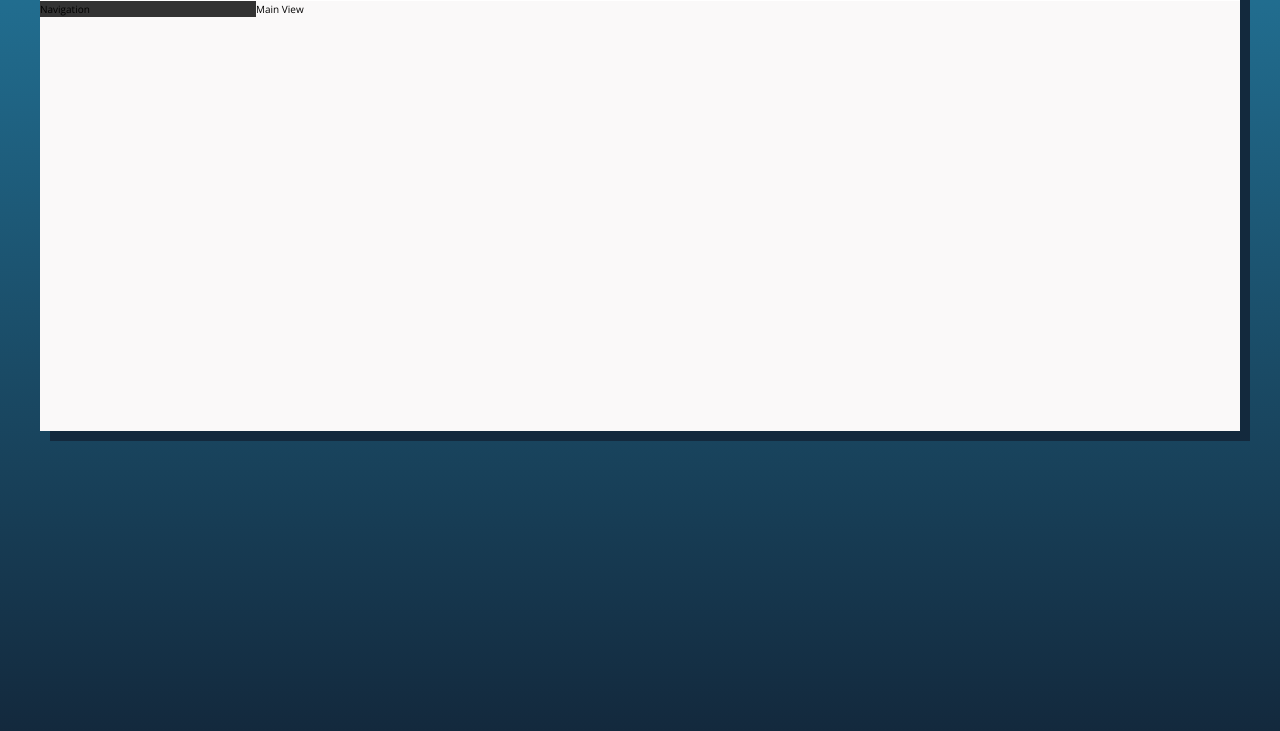
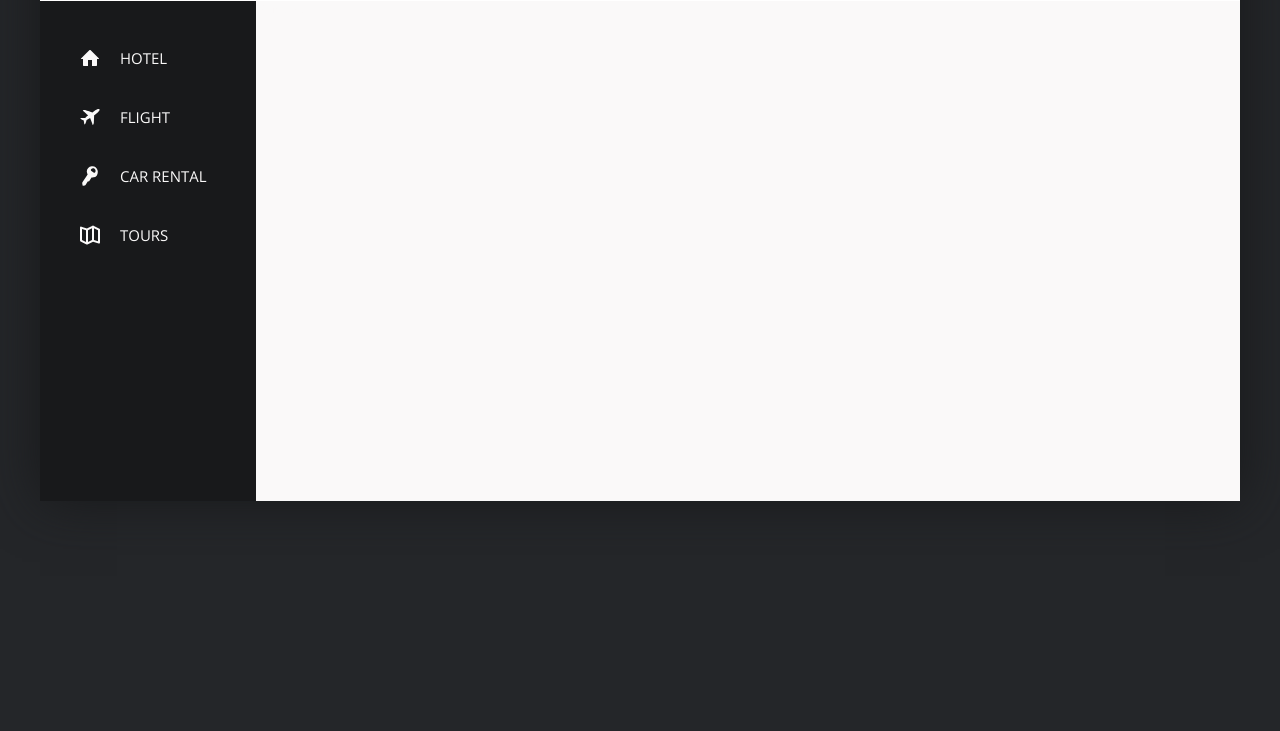
Before and after one commit to catalinpit/trillo, a website: page index.html in a window 1280 px wide. Shown: the part 149-880 px from the top of the page. Drawn offline with nearby package versions, Linux system fonts and the light colour scheme.

Commit message:
Finished sidebar

```diff
--- a/index.html
+++ b/index.html
@@ -46,7 +46,43 @@
             </header>
             <div class="content">
                 <nav class="sidebar">
-                    Navigation
+                    <ul class="side-navigation">
+                        <li class="side-navigation__item">
+                            <a href="#" class="side-navigation__link">
+                                <svg class="side-navigation__icon">
+                                    <use xlink:href="./img/sprite.svg#icon-home"></use>
+                                </svg>
+                                <span>Hotel</span>
+                            </a>
+                        </li>
+
+                        <li class="side-navigation__item">
+                            <a href="#" class="side-navigation__link">
+                                <svg class="side-navigation__icon">
+                                    <use xlink:href="./img/sprite.svg#icon-aircraft"></use>
+                                </svg>
+                                <span>Flight</span>
+                            </a>
+                        </li>
+
+                        <li class="side-navigation__item">
+                            <a href="#" class="side-navigation__link">
+                                <svg class="side-navigation__icon">
+                                    <use xlink:href="./img/sprite.svg#icon-key"></use>
+                                </svg>
+                                <span>Car rental</span>
+                            </a>
+                        </li>
+
+                        <li class="side-navigation__item">
+                            <a href="#" class="side-navigation__link">
+                                <svg class="side-navigation__icon">
+                                    <use xlink:href="./img/sprite.svg#icon-map"></use>
+                                </svg>
+                                <span>Tours</span>
+                            </a>
+                        </li>
+                    </ul>
                 </nav>
                 <main class="main-view">
                     Main View
--- a/sass/_base.scss
+++ b/sass/_base.scss
@@ -18,9 +18,9 @@ Grey dark 3: #999
 
 /* CSS (NOT SASS) variables */
 :root {
-    --color-primary: #006494;
-    --color-primary-light: #247ba0;
-    --color-primary-dark: #13293d;
+    --color-primary: #242629;
+    --color-primary-light: #484c52;
+    --color-primary-dark: #18191b;
     --color-grey-light-1: #faf9f9;
     --color-grey-light-2: #f4f2f2;
     --color-grey-light-3: #f0eeee;
@@ -28,6 +28,10 @@ Grey dark 3: #999
     --color-grey-dark-1: #333;
     --color-grey-dark-2: #777;
     --color-grey-dark-3: #999;
+
+    --color-container: #faf9f9;
+
+    --hover-color: #7f5af0;
 
     --box-shadow-dark: 0 2rem 6rem rgba(0,0,0,0.3);
 }
@@ -55,9 +59,6 @@ body {
     font-family: 'Open Sans', sans-serif;
     font-weight: 400;
     line-height: 1.6;
-    background-image: linear-gradient(to bottom, var(--color-primary-light), var(--color-primary-dark));
-    background-size: cover;
-    background-repeat: no-repeat;
 
     min-height: 100vh;
 }
--- a/sass/_components.scss
+++ b/sass/_components.scss
@@ -68,7 +68,7 @@
     &__icon {
         height: 2rem;
         width: 2rem;
-        fill: var(--color-primary-light);
+        fill: var(--color-grey-dark-1);
     }
 }
 
@@ -97,7 +97,7 @@
     &__icon {
         height: 2.5rem;
         width: 2.5rem;
-        fill: var(--color-primary-light);
+        fill: var(--color-grey-dark-1);
     }
 
     &__user-img {
@@ -107,3 +107,59 @@
         margin-right: 1rem;
     }
 }
+
+.side-navigation {
+    font-size: 1.5rem;
+    list-style: none;
+    margin-top: 3rem;
+
+    &__item {
+        position: relative;
+
+        &:not(:last-child) {
+            margin-bottom: .5rem;
+        }
+    }
+
+    &__item::before {
+        content: "";
+        position: absolute;
+        top: 0;
+        left: 0;
+        height: 100%;
+        width: 3px;
+        background-color: var(--hover-color);
+        transform: scaleY(0);
+        transition: transform .3s, width .4s cubic-bezier(1,0,0,1) .3s, background-color .2s;
+    }
+
+    &__item:hover::before {
+        transform: scaleY(1);
+        width: 100%;
+    }
+
+    &__link:link,
+    &__link:visited {
+        color: var(--color-grey-light-1);
+        text-decoration: none;
+        text-transform: uppercase;
+        display: block;
+        padding: 1.5rem 4rem;
+        /*
+            So the text appears on top of the purple hover
+        */
+        position: relative;
+        z-index: 10;
+
+        display: flex;
+        align-items: center;
+    }
+
+    &__icon {
+        width: 2rem;
+        height: 2rem;
+        margin-right: 2rem;
+        /* The current color of the parent element */
+        fill: currentColor;
+    }
+}
--- a/sass/_layout.scss
+++ b/sass/_layout.scss
@@ -5,8 +5,9 @@
     */
     max-width: 120rem;
     margin: 8rem auto;
-    background-color: var(--color-grey-light-1);
-    box-shadow: 10px 10px 0px var(--color-primary-dark);
+    background-color: var(--color-container);
+    box-shadow: 0px 0px 50px 0px var(--color-primary-dark);
+    color: var(--color-grey-light-1);
 
     // for testing
     min-height: 50rem;
@@ -30,7 +31,8 @@
 }
 
 .sidebar {
-    background-color: var(--color-grey-dark-1);
+    display: flex;
+    background-color: var(--color-primary-dark);
 
     /*
         Define the sidebar width. The flex property for width is flex-basis.
@@ -42,8 +44,12 @@
         18% - sidebar space (width)
     */
     flex: 0 0 18%;
+    flex-direction: column;
+    justify-content: space-between;
 }
 
 .main-view {
     flex: 1;
+
+    height: 50rem;
 }
```
Also changed, not shown: css/style.css.
